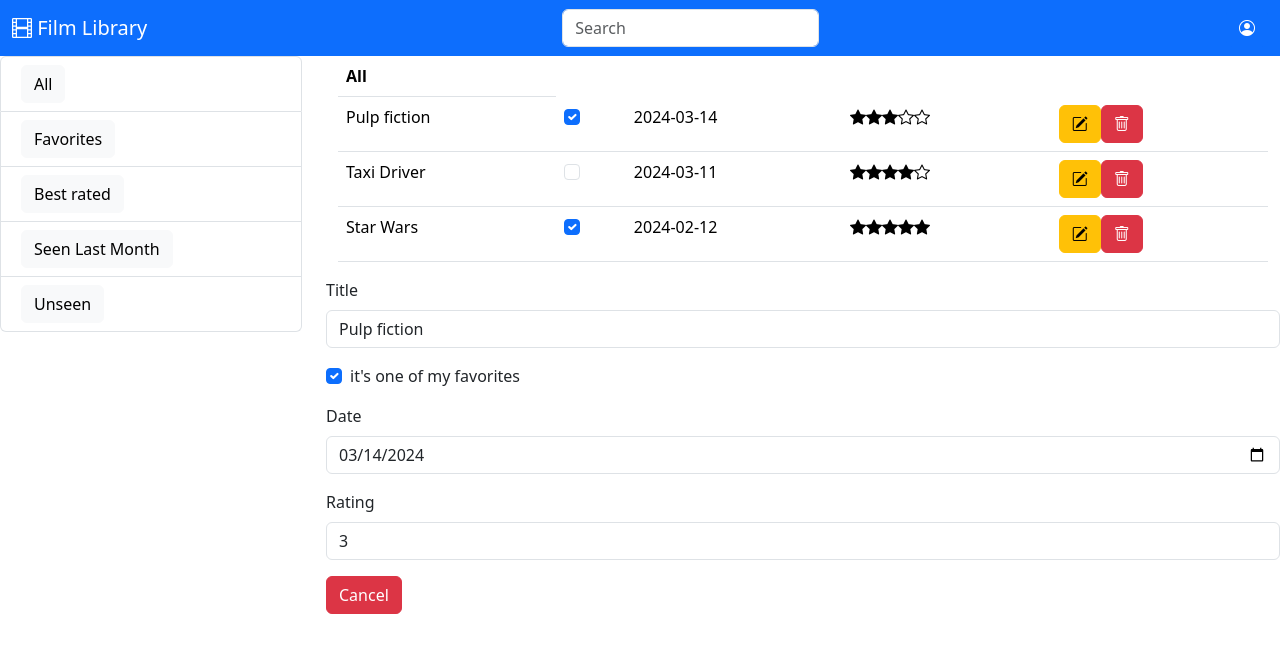
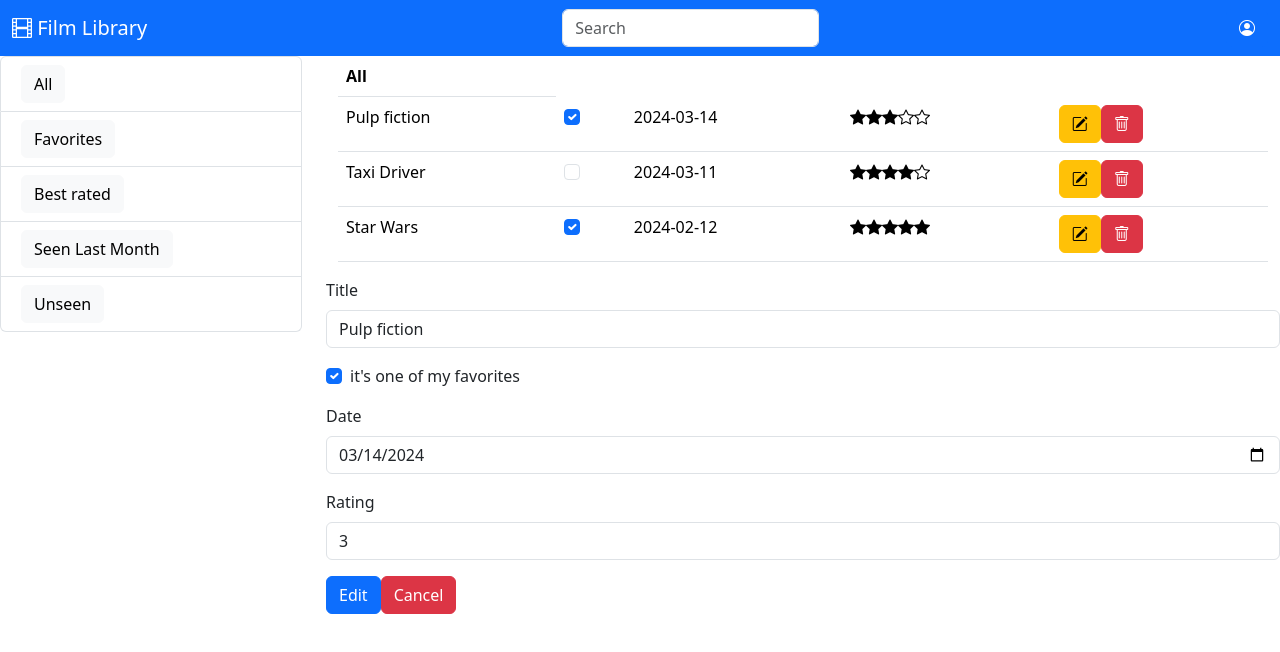
Before and after one commit to giacomobelluardo/WebApp1Laboratories, a React (Vite) app in the folder lab06/my-app/: page / in a window 1280 px wide. Both pictures are taken after a click on the button 1079 px from the left and 123 px from the top of the page. Shown: the top 652 px of the page. Built offline with nearby package versions, Linux system fonts and the light colour scheme.

Commit message:
Only fix the add/edit button

```diff
--- a/lab06/my-app/src/components/FilmComponents.jsx
+++ b/lab06/my-app/src/components/FilmComponents.jsx
@@ -1,5 +1,5 @@
 import Container from 'react-bootstrap/Container';
-import { Row, Col, Table, Button, Form} from 'react-bootstrap';
+import {Table, Button, Form} from 'react-bootstrap';
 import PropTypes from 'prop-types';
 import 'bootstrap-icons/font/bootstrap-icons.css';
 import { useState } from 'react';
--- a/lab06/my-app/src/components/FilmForm.jsx
+++ b/lab06/my-app/src/components/FilmForm.jsx
@@ -53,6 +53,7 @@ function FilmForm(props){
         <Form.Control type='score' min={0} max={5} value={score} onChange={(event)=>setRating(event.target.value)}></Form.Control>
       </Form.Group>
       {props.mode==='add' && <Button variant='primary' type='Submit'>Add</Button>}
+      {props.mode==='edit' && <Button variant='primary' type='Submit'>Edit</Button>}
       <Button variant='danger' onClick={props.cancel}>Cancel</Button>
     </Form>
   )
```
